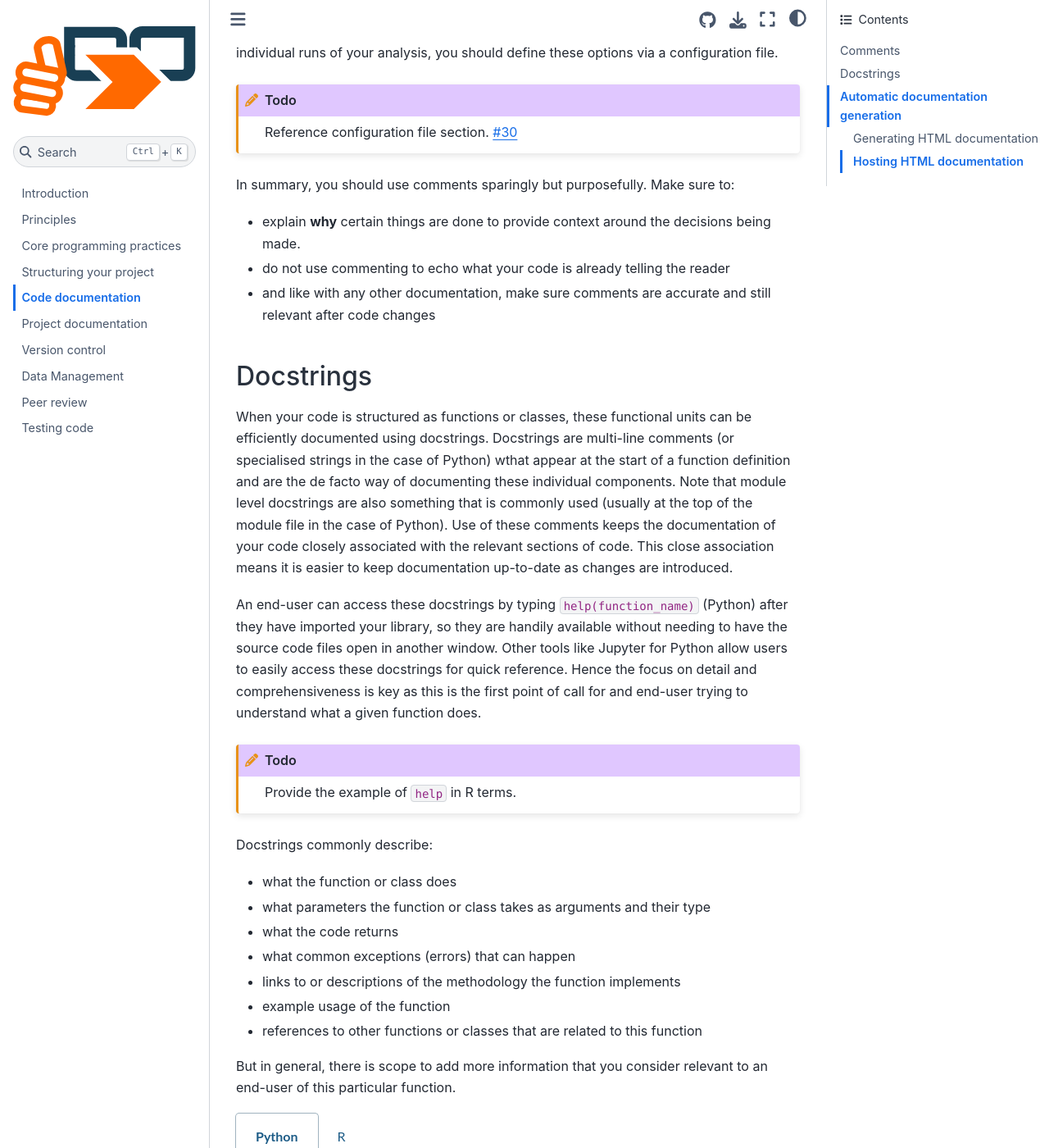
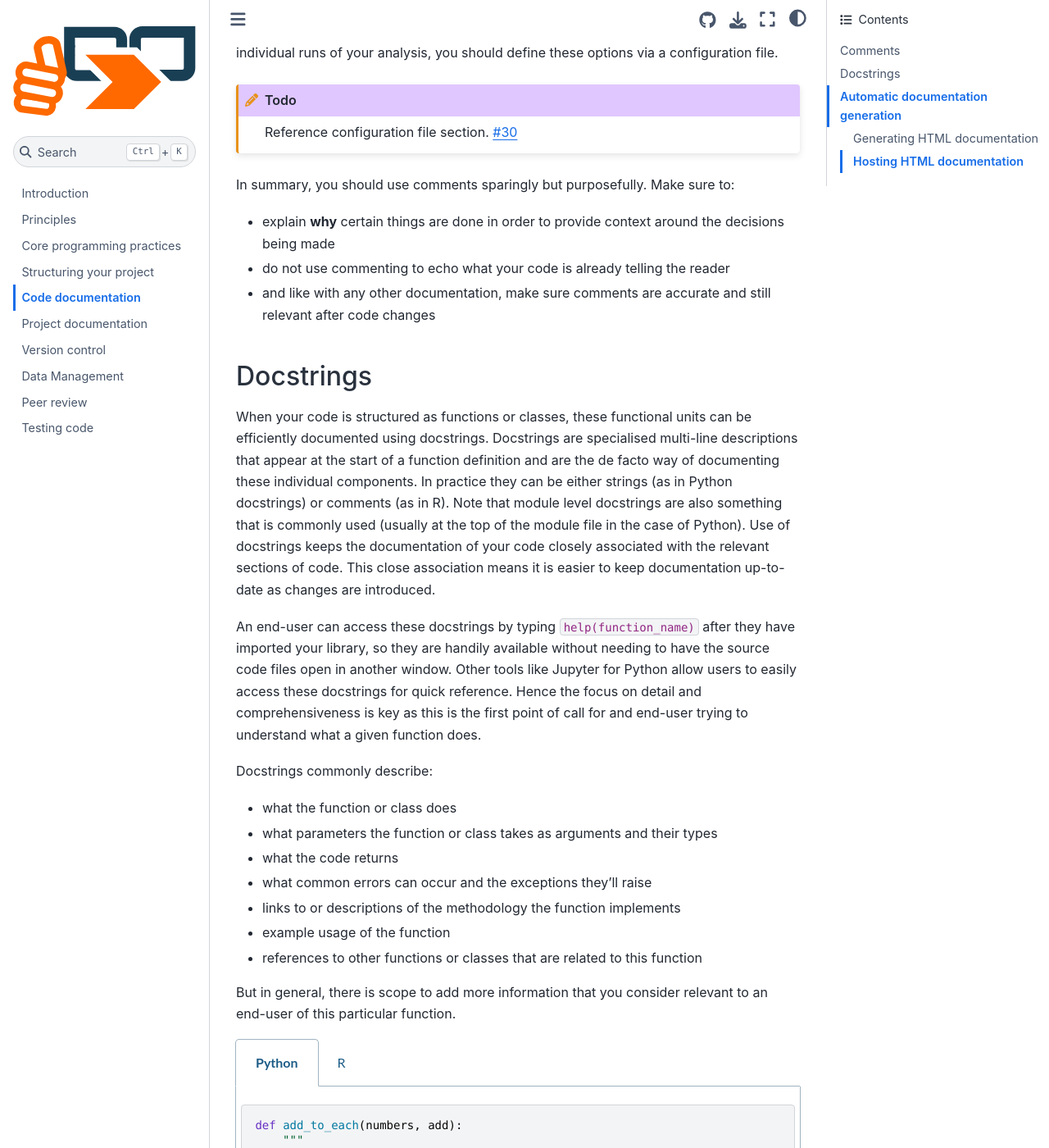
Before and after one commit to best-practice-and-impact/qa-of-code-guidance, a Jupyter Book: the page built from book/code_documentation.md, in a window 1280 px wide and 1400 px high, scrolled down 3093 px. Shown: the whole window at 82% size. Built offline with Jupyter Book 1.0.4 settings and Sphinx 7.4.7 and the Sphinx Book theme 1.1.4, drawn with Linux system fonts in a browser that asks for light colours; some of the changed text lies outside the part shown.

Commit message:
Take onboard all comments from @philip-lee-ons
All the comments are now in place. Happy for @iangrimstead to review
now.

````diff
--- a/book/code_documentation.md
+++ b/book/code_documentation.md
@@ -139,7 +139,7 @@ Reference configuration file section.
 
 In summary, you should use comments sparingly but purposefully. Make sure to:
 
-- explain **why** certain things are done to provide context around the decisions being made.
+- explain **why** certain things are done in order to provide context around the decisions being made
 - do not use commenting to echo what your code is already telling the reader
 - and like with any other documentation, make sure comments are accurate and still relevant after code changes
 
@@ -147,20 +147,16 @@ In summary, you should use comments sparingly but purposefully. Make sure to:
 
 ## Docstrings
 
-When your code is structured as functions or classes, these functional units can be efficiently documented using docstrings. Docstrings are multi-line comments (or specialised strings in the case of Python) wthat appear at the start of a function definition and are the de facto way of documenting these individual components. Note that module level docstrings are also something that is commonly used (usually at the top of the module file in the case of Python). Use of these comments keeps the documentation of your code closely associated with the relevant sections of code. This close association means it is easier to keep documentation up-to-date as changes are introduced.
+When your code is structured as functions or classes, these functional units can be efficiently documented using docstrings. Docstrings are specialised multi-line descriptions that appear at the start of a function definition and are the de facto way of documenting these individual components. In practice they can be either strings (as in Python docstrings) or comments (as in R). Note that module level docstrings are also something that is commonly used (usually at the top of the module file in the case of Python). Use of docstrings keeps the documentation of your code closely associated with the relevant sections of code. This close association means it is easier to keep documentation up-to-date as changes are introduced.
 
-An end-user can access these docstrings by typing `help(function_name)` (Python) after they have imported your library, so they are handily available without needing to have the source code files open in another window. Other tools like Jupyter for Python allow users to easily access these docstrings for quick reference. Hence the focus on detail and comprehensiveness is key as this is the first point of call for and end-user trying to understand what a given function does.
-
-```{todo}
-Provide the example of `help` in R terms.
-```
+An end-user can access these docstrings by typing `help(function_name)` after they have imported your library, so they are handily available without needing to have the source code files open in another window. Other tools like Jupyter for Python allow users to easily access these docstrings for quick reference. Hence the focus on detail and comprehensiveness is key as this is the first point of call for and end-user trying to understand what a given function does.
 
 Docstrings commonly describe:
 
 - what the function or class does
-- what parameters the function or class takes as arguments and their type
+- what parameters the function or class takes as arguments and their types
 - what the code returns
-- what common exceptions (errors) that can happen
+- what common errors can occur and the exceptions they'll raise
 - links to or descriptions of the methodology the function implements
 - example usage of the function
 - references to other functions or classes that are related to this function
````
Also changed, not shown: other parts of book/code_documentation.md (+1 -1 lines).
